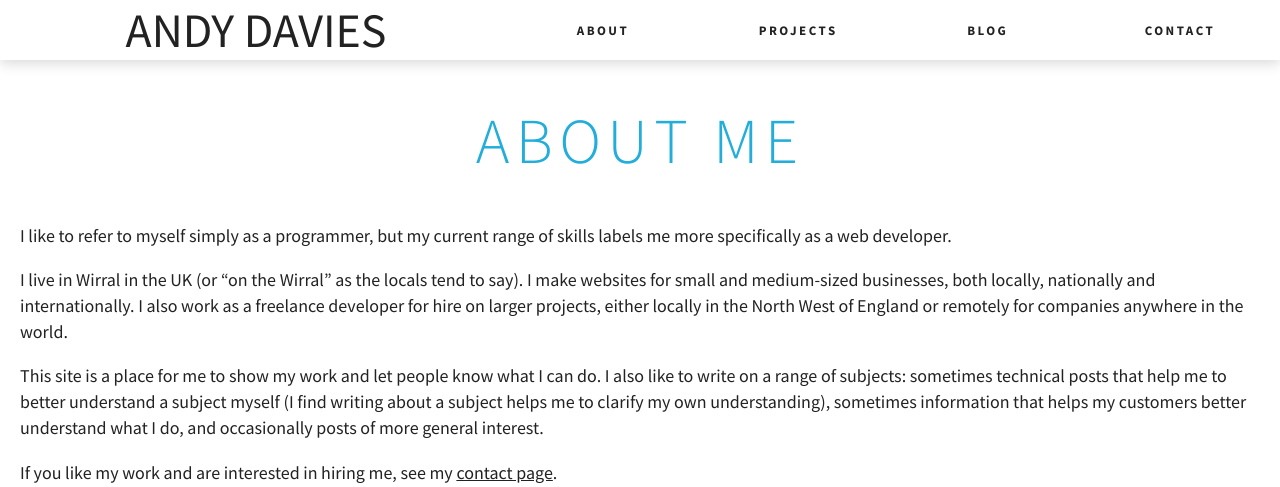
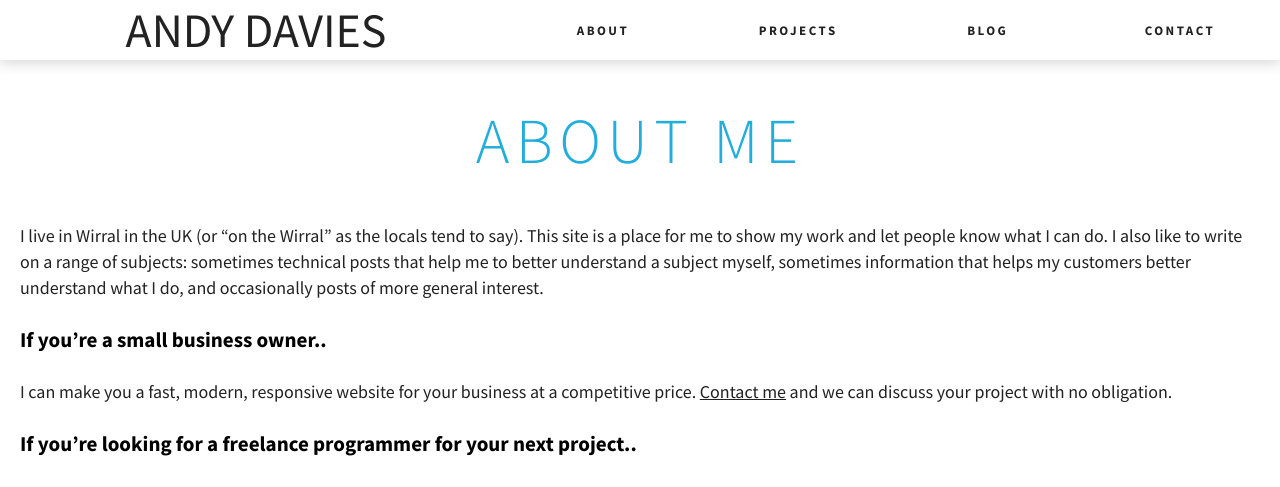
Before and after one commit to andavies/andavies.github.io, a Jekyll site: the page built from about.md, in a window 1280 px wide and 1040 px high. Shown: the top 487 px of the window. Built offline with Jekyll 4.4.1, drawn with Linux system fonts in a browser that asks for light colours; some of the changed text lies outside the part shown.

Commit message:
Rewrite 'about' page

```diff
--- a/about.md
+++ b/about.md
@@ -3,10 +3,16 @@
 layout: page
 ---
 
-I like to refer to myself simply as a programmer, but my current range of skills labels me more specifically as a web developer.
+I live in Wirral in the UK (or "on the Wirral" as the locals tend to say). This site is a place for me to show my work and let people know what I can do. I also like to write on a range of subjects: sometimes technical posts that help me to better understand a subject myself, sometimes information that helps my customers better understand what I do, and occasionally posts of more general interest.
 
-I live in Wirral in the UK (or "on the Wirral" as the locals tend to say). I make websites for small and medium-sized businesses, both locally, nationally and internationally. I also work as a freelance developer for hire on larger projects, either locally in the North West of England or remotely for companies anywhere in the world.
+### If you're a small business owner..
 
-This site is a place for me to show my work and let people know what I can do. I also like to write on a range of subjects: sometimes technical posts that help me to better understand a subject myself (I find writing about a subject helps me to clarify my own understanding), sometimes information that helps my customers better understand what I do, and occasionally posts of more general interest.
+I can make you a fast, modern, responsive website for your business at a competitive price. [Contact me]({{ site.url }}/contact.html) and we can discuss your project with no obligation.
 
-If you like my work and are interested in hiring me, see my [contact page]({{ site.baseurl }}/contact.html).
+### If you're looking for a freelance programmer for your next project..
+
+Take a look at my [work]({{ site.url }}/projects.html), my [Github](https://github.com/andavies) and [StackOverflow](http://stackoverflow.com/users/story/5794667) profiles, and if you like what you see [contact me]({{ site.url }}/contact.html).
+
+### If you're looking to hire a developer for your company..
+
+I'm interested in fixed-term contract jobs in the Wirral area, or a remote position anywhere in the world.
```
